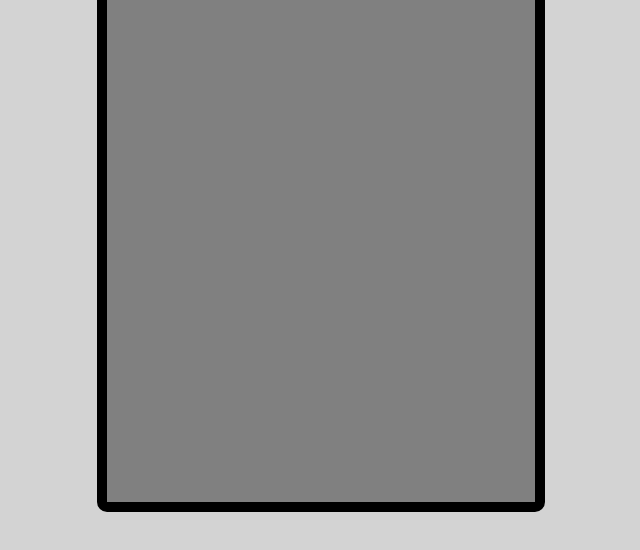
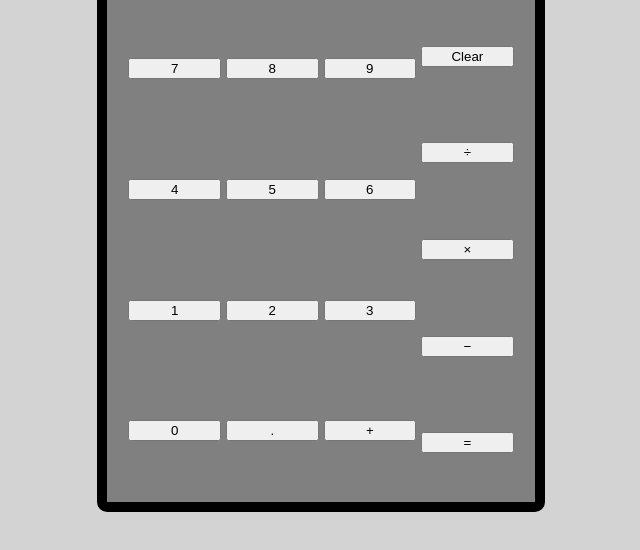
Before and after one commit to SlothSan/odin-calculator, a plain HTML site: page index.html in a window 1280 px wide. Shown: the part 208-758 px from the top of the page, without its empty margins (319-959 px from the left). Drawn offline with Linux system fonts and the light colour scheme.

Commit message:
Buttons added, need to be styled.

```diff
--- a/index.html
+++ b/index.html
@@ -13,7 +13,31 @@
             <div id="calculator-container">
                 <div id="display-container"><span id=display>80085</span></div>
                 <div id="button-container">
-
+                    <div id="button-col">
+                        <button type="button" id="7">7</button>
+                        <button type="button" id="4">4</button>
+                        <button type="button" id="1">1</button>
+                        <button type="button" id="0">0</button>
+                    </div>
+                    <div id="button-col">
+                        <button type="button" id="8">8</button>
+                        <button type="button" id="5">5</button>
+                        <button type="button" id="2">2</button>
+                        <button type="button" id=".">.</button>
+                    </div>
+                    <div id="button-col">
+                        <button type="button" id="9">9</button>
+                        <button type="button" id="6">6</button>
+                        <button type="button" id="3">3</button>
+                        <button type="button" id="add">+</button>
+                    </div>
+                    <div id="button-col">
+                        <button type="button" id="clear">Clear</button>
+                        <button type="button" id="divide">&#247</button>
+                        <button type="button" id="multiply">&#xd7</button>
+                        <button type="button" id="minus">&#8722</button>
+                        <button type="button" id="equals">=</button>
+                    </div>
                 </div>
             </div>
         </div>
--- a/styles.css
+++ b/styles.css
@@ -62,6 +62,9 @@ html body {
 }
 
 #button-container {
+    display: flex;
+    flex-direction: row;
+    gap: 5px;
     width: 90%;
     height: 100%;
     margin-left: auto;
@@ -69,3 +72,11 @@ html body {
     margin-top: 2.5%;
     margin-bottom: 2.5%;
 }
+
+#button-col {
+    display: flex;
+    flex-direction: column;
+    justify-content: space-around;
+    width: 25%;
+    height: 100%;
+}
```
